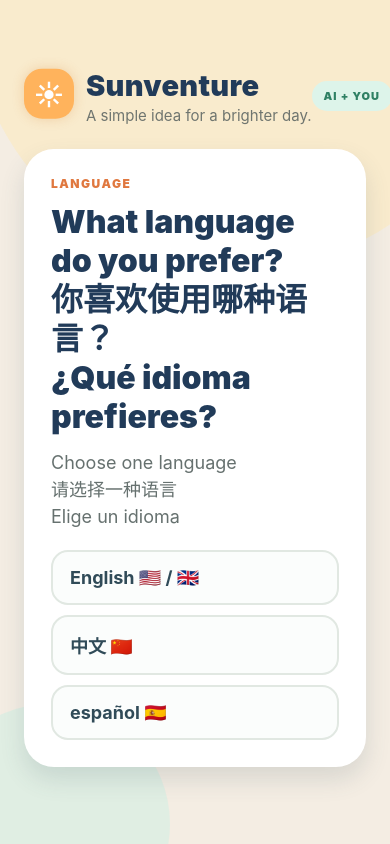
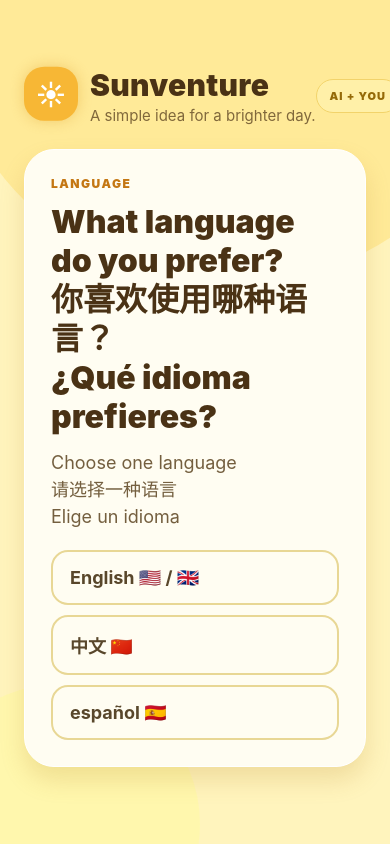
Before and after one commit to Carinastarpower/Sunventure, a React Native app: screen / in a window 390 px wide. Built offline with nearby package versions, Linux system fonts and the light colour scheme; what expo-notifications would draw is missing.

Commit message:
Brighten Sunventure with a light yellow theme

```diff
--- a/App.js
+++ b/App.js
@@ -729,46 +729,46 @@ export default function App() {
 }
 
 const styles = StyleSheet.create({
-  webShell: Platform.select({ web: { flex: 1, alignItems: "center", backgroundColor: "#F4EDE3", overflow: "hidden" }, default: { flex: 1 } }),
+  webShell: Platform.select({ web: { flex: 1, alignItems: "center", backgroundColor: "#FFF4BD", overflow: "hidden" }, default: { flex: 1 } }),
   safe: Platform.select({ web: { flex: 1, width: "100%", backgroundColor: "transparent" }, default: { flex: 1, backgroundColor: "#FFF8E8" } }),
-  sunGlowLarge: Platform.select({ web: { position: "absolute", width: 520, height: 520, borderRadius: 260, backgroundColor: "#FFE7AA", opacity: 0.38, top: -260, right: -110 }, default: { display: "none" } }),
-  sunGlowSmall: Platform.select({ web: { position: "absolute", width: 240, height: 240, borderRadius: 120, backgroundColor: "#CDEFE3", opacity: 0.5, bottom: -100, left: -70 }, default: { display: "none" } }),
+  sunGlowLarge: Platform.select({ web: { position: "absolute", width: 560, height: 560, borderRadius: 280, backgroundColor: "#FFD85C", opacity: 0.35, top: -285, right: -120 }, default: { display: "none" } }),
+  sunGlowSmall: Platform.select({ web: { position: "absolute", width: 280, height: 280, borderRadius: 140, backgroundColor: "#FFF9A8", opacity: 0.75, bottom: -120, left: -80 }, default: { display: "none" } }),
   container: { flexGrow: 1, padding: 24, paddingTop: 32, paddingBottom: 42, justifyContent: "center" },
   brandRow: { flexDirection: "row", alignItems: "center", marginBottom: 24 },
-  brandMark: { width: 50, height: 50, borderRadius: 18, alignItems: "center", justifyContent: "center", backgroundColor: "#FFB35C", marginRight: 12, shadowColor: "#D77B27", shadowOpacity: 0.25, shadowRadius: 12, elevation: 4 },
+  brandMark: { width: 54, height: 54, borderRadius: 20, alignItems: "center", justifyContent: "center", backgroundColor: "#F7B735", marginRight: 12, shadowColor: "#D28B13", shadowOpacity: 0.32, shadowRadius: 14, elevation: 4 },
   brandMarkText: { color: "#FFFFFF", fontSize: 29, fontWeight: "800" },
-  logo: { color: "#213B59", fontSize: 29, fontWeight: "900", letterSpacing: 0.3 },
-  tagline: { color: "#6F756F", fontSize: 15, marginTop: 3 },
-  brandPill: { marginLeft: "auto", backgroundColor: "#DDF4EA", borderRadius: 20, paddingHorizontal: 12, paddingVertical: 8 },
-  brandPillText: { color: "#2F8064", fontSize: 11, fontWeight: "900", letterSpacing: 1 },
-  card: { backgroundColor: "#FFFFFF", borderRadius: 30, padding: 26, borderWidth: 1, borderColor: "rgba(255,255,255,0.85)", shadowColor: "#45606C", shadowOpacity: 0.16, shadowRadius: 24, shadowOffset: { width: 0, height: 12 }, elevation: 5 },
-  eyebrow: { color: "#E0783F", fontSize: 12, fontWeight: "900", letterSpacing: 1.5, marginBottom: 11 },
-  title: { color: "#213B59", fontSize: 32, fontWeight: "900", lineHeight: 39, marginBottom: 13 },
-  body: { color: "#66716F", fontSize: 18, lineHeight: 27, marginBottom: 20 },
-  safety: { color: "#2F8064", fontSize: 16, lineHeight: 23, marginBottom: 20 },
-  activityCard: { backgroundColor: "#FFF8E8", borderRadius: 18, padding: 10, marginBottom: 12 },
-  activityDetails: { color: "#596B6C", fontSize: 16, lineHeight: 23, paddingHorizontal: 14, marginTop: 2 },
-  activityExample: { color: "#31735A", fontSize: 15, lineHeight: 22, paddingHorizontal: 14, marginTop: 6 },
+  logo: { color: "#4A3215", fontSize: 30, fontWeight: "900", letterSpacing: 0.3 },
+  tagline: { color: "#80683B", fontSize: 15, marginTop: 3 },
+  brandPill: { marginLeft: "auto", backgroundColor: "#FFF0A8", borderRadius: 20, paddingHorizontal: 13, paddingVertical: 9, borderWidth: 1, borderColor: "#F2D36B" },
+  brandPillText: { color: "#956A08", fontSize: 11, fontWeight: "900", letterSpacing: 1 },
+  card: { backgroundColor: "#FFFDF2", borderRadius: 30, padding: 26, borderWidth: 1, borderColor: "#FFFFFF", shadowColor: "#B38324", shadowOpacity: 0.2, shadowRadius: 25, shadowOffset: { width: 0, height: 13 }, elevation: 5 },
+  eyebrow: { color: "#C47713", fontSize: 12, fontWeight: "900", letterSpacing: 1.5, marginBottom: 11 },
+  title: { color: "#4A3215", fontSize: 32, fontWeight: "900", lineHeight: 39, marginBottom: 13 },
+  body: { color: "#745F3F", fontSize: 18, lineHeight: 27, marginBottom: 20 },
+  safety: { color: "#3E7D53", fontSize: 16, lineHeight: 23, marginBottom: 20 },
+  activityCard: { backgroundColor: "#FFF8D9", borderRadius: 18, padding: 10, marginBottom: 12, borderWidth: 1, borderColor: "#F6E5A5" },
+  activityDetails: { color: "#695739", fontSize: 16, lineHeight: 23, paddingHorizontal: 14, marginTop: 2 },
+  activityExample: { color: "#3E7D53", fontSize: 15, lineHeight: 22, paddingHorizontal: 14, marginTop: 6 },
   resourceButton: { alignSelf: "flex-start", paddingHorizontal: 14, paddingVertical: 10 },
-  resourceText: { color: "#B5661B", fontSize: 15, fontWeight: "700", textDecorationLine: "underline" },
+  resourceText: { color: "#A9680A", fontSize: 15, fontWeight: "700", textDecorationLine: "underline" },
   choices: { gap: 10 },
-  choice: { borderWidth: 2, borderColor: "#E1E8E2", borderRadius: 17, paddingVertical: 15, paddingHorizontal: 17, backgroundColor: "#FBFDFC" },
-  choiceSelected: { borderColor: "#F39A4A", backgroundColor: "#FFF0D4", shadowColor: "#E49A4A", shadowOpacity: 0.14, shadowRadius: 8, elevation: 2 },
-  choiceText: { color: "#304B58", fontSize: 18, fontWeight: "700" },
-  choiceTextSelected: { color: "#9A551F" },
-  answerInput: { minHeight: 120, borderWidth: 2, borderColor: "#E1E8E2", borderRadius: 17, padding: 16, color: "#213B59", fontSize: 18, lineHeight: 26, backgroundColor: "#FBFDFC", textAlignVertical: "top" },
-  primaryButton: { backgroundColor: "#E97D43", borderRadius: 17, paddingVertical: 17, alignItems: "center", marginTop: 24, shadowColor: "#C95F2F", shadowOpacity: 0.25, shadowRadius: 10, shadowOffset: { width: 0, height: 5 }, elevation: 3 },
+  choice: { borderWidth: 2, borderColor: "#E8D795", borderRadius: 17, paddingVertical: 15, paddingHorizontal: 17, backgroundColor: "#FFFDF2" },
+  choiceSelected: { borderColor: "#F0A52E", backgroundColor: "#FFE8A3", shadowColor: "#D8931D", shadowOpacity: 0.18, shadowRadius: 8, elevation: 2 },
+  choiceText: { color: "#59472B", fontSize: 18, fontWeight: "700" },
+  choiceTextSelected: { color: "#8B5609" },
+  answerInput: { minHeight: 120, borderWidth: 2, borderColor: "#E8D795", borderRadius: 17, padding: 16, color: "#4A3215", fontSize: 18, lineHeight: 26, backgroundColor: "#FFFDF2", textAlignVertical: "top" },
+  primaryButton: { backgroundColor: "#F0A22D", borderRadius: 17, paddingVertical: 17, alignItems: "center", marginTop: 24, shadowColor: "#C98211", shadowOpacity: 0.28, shadowRadius: 10, shadowOffset: { width: 0, height: 5 }, elevation: 3 },
   primaryText: { color: "#FFFFFF", fontSize: 19, fontWeight: "800" },
-  secondaryButton: { borderWidth: 2, borderColor: "#D9E8E0", borderRadius: 17, paddingVertical: 14, alignItems: "center", marginTop: 12, backgroundColor: "#F4FBF7" },
-  secondaryText: { color: "#34705F", fontSize: 17, fontWeight: "800" },
+  secondaryButton: { borderWidth: 2, borderColor: "#E2D79A", borderRadius: 17, paddingVertical: 14, alignItems: "center", marginTop: 12, backgroundColor: "#FFF9D9" },
+  secondaryText: { color: "#6C8A4A", fontSize: 17, fontWeight: "800" },
   disabled: { opacity: 0.45 },
   backButton: { alignSelf: "flex-start", marginBottom: 18 },
-  backText: { color: "#34705F", fontSize: 17, fontWeight: "800" },
-  timeButton: { borderWidth: 2, borderColor: "#D9E8E0", borderRadius: 20, padding: 19, backgroundColor: "#F4FBF7" },
-  timeText: { color: "#213B59", fontSize: 29, fontWeight: "900" },
-  changeText: { color: "#34705F", fontSize: 15, marginTop: 5, fontWeight: "700" },
-  timeInput: { borderWidth: 2, borderColor: "#D9E8E0", borderRadius: 17, padding: 14, marginTop: 12, color: "#213B59", fontSize: 22, backgroundColor: "#FBFDFC" },
-  smallNote: { color: "#77817D", fontSize: 14, lineHeight: 20, marginTop: 16, textAlign: "center" },
-  resultBox: { backgroundColor: "#FFF0D4", borderRadius: 18, padding: 20, marginBottom: 18 },
-  resultText: { color: "#304B58", fontSize: 22, lineHeight: 32, fontWeight: "600" },
+  backText: { color: "#6C8A4A", fontSize: 17, fontWeight: "800" },
+  timeButton: { borderWidth: 2, borderColor: "#E2D79A", borderRadius: 20, padding: 19, backgroundColor: "#FFF9D9" },
+  timeText: { color: "#4A3215", fontSize: 29, fontWeight: "900" },
+  changeText: { color: "#6C8A4A", fontSize: 15, marginTop: 5, fontWeight: "700" },
+  timeInput: { borderWidth: 2, borderColor: "#E2D79A", borderRadius: 17, padding: 14, marginTop: 12, color: "#4A3215", fontSize: 22, backgroundColor: "#FFFDF2" },
+  smallNote: { color: "#847457", fontSize: 14, lineHeight: 20, marginTop: 16, textAlign: "center" },
+  resultBox: { backgroundColor: "#FFE8A3", borderRadius: 18, padding: 20, marginBottom: 18 },
+  resultText: { color: "#59472B", fontSize: 22, lineHeight: 32, fontWeight: "600" },
 });
```
